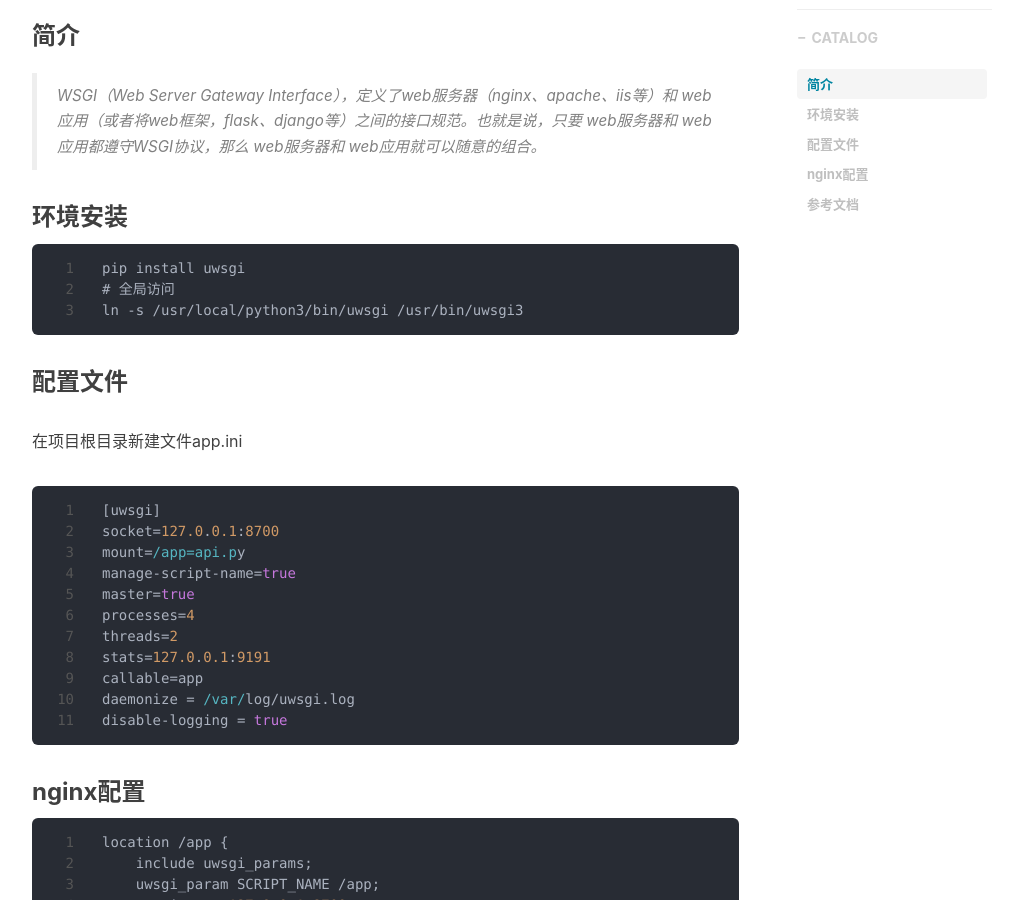
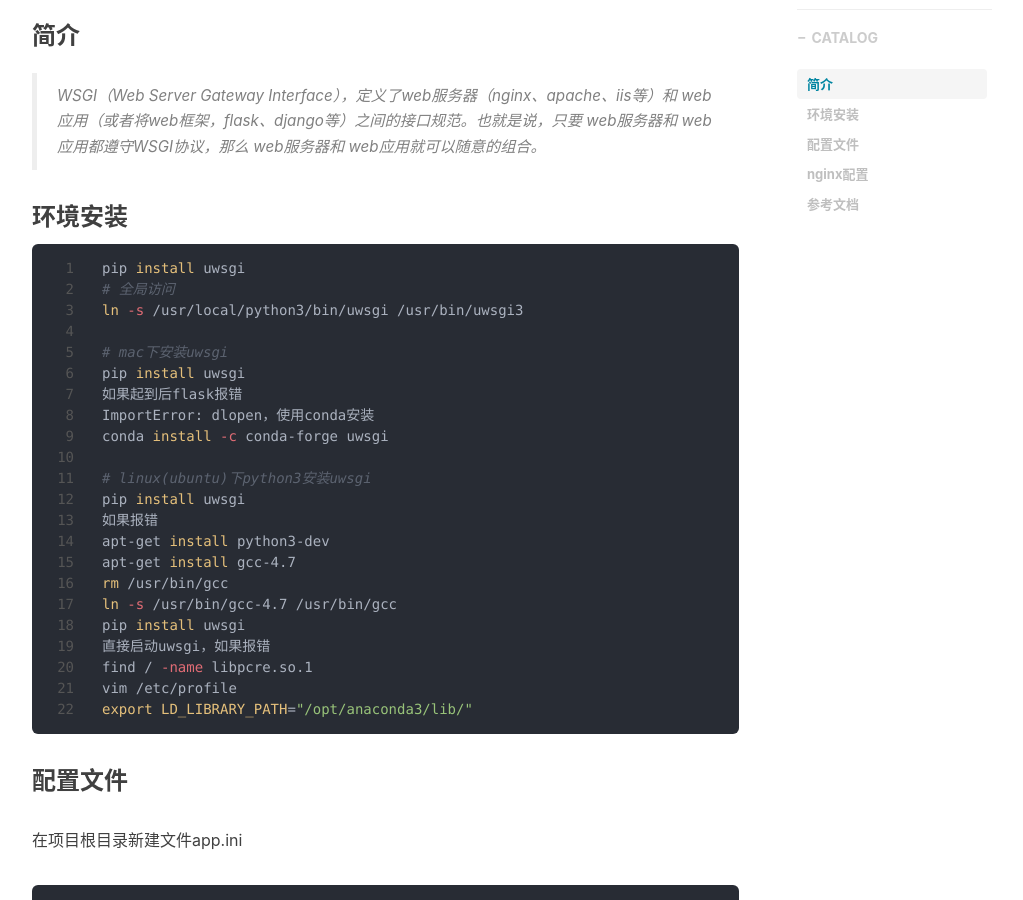
Before and after one commit to millzhang/millzhang.github.com, a Jekyll site: the page built from _posts/2018-07-03-uwsgi.md, in a window 1280 px wide and 900 px high, scrolled down 548 px. Shown: the whole window, without its empty margins (233-1256 px from the left). Built offline with Jekyll 4.4.1, drawn with Linux system fonts in a browser that asks for light colours; nearby versions of some CDN libraries; comment, search, counter and statistics services are not loaded.

Commit message:
修改文件: _posts/2018-07-03-uwsgi.md

````diff
--- a/_posts/2018-07-03-uwsgi.md
+++ b/_posts/2018-07-03-uwsgi.md
@@ -18,10 +18,29 @@ tags:
 
 ### 环境安装
 
-```
+```shell
 pip install uwsgi
 # 全局访问
 ln -s /usr/local/python3/bin/uwsgi /usr/bin/uwsgi3
+
+# mac下安装uwsgi
+pip install uwsgi
+如果起到后flask报错
+ImportError: dlopen，使用conda安装
+conda install -c conda-forge uwsgi
+
+# linux(ubuntu)下python3安装uwsgi
+pip install uwsgi
+如果报错
+apt-get install python3-dev
+apt-get install gcc-4.7
+rm /usr/bin/gcc
+ln -s /usr/bin/gcc-4.7 /usr/bin/gcc
+pip install uwsgi
+直接启动uwsgi，如果报错
+find / -name libpcre.so.1
+vim /etc/profile
+export LD_LIBRARY_PATH="/opt/anaconda3/lib/"
 ```
 
 ### 配置文件
````
